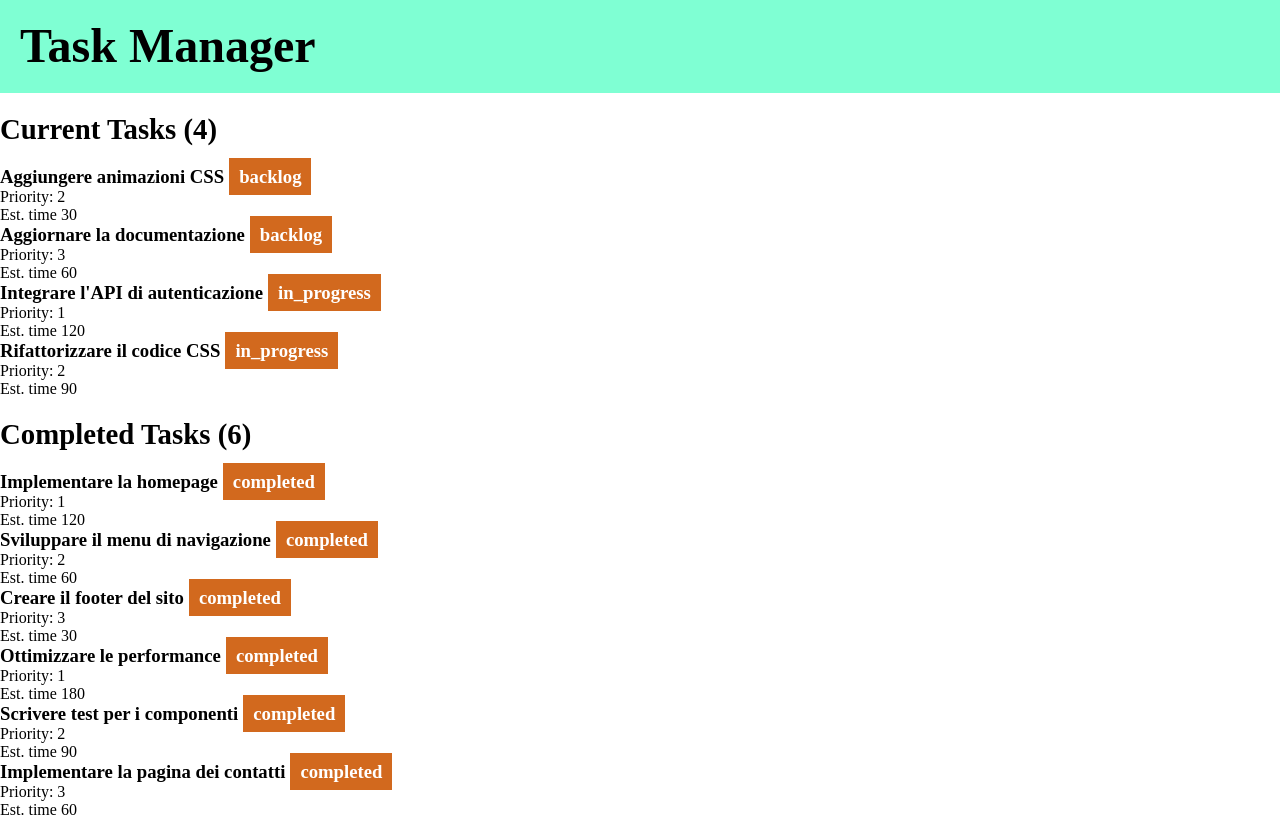
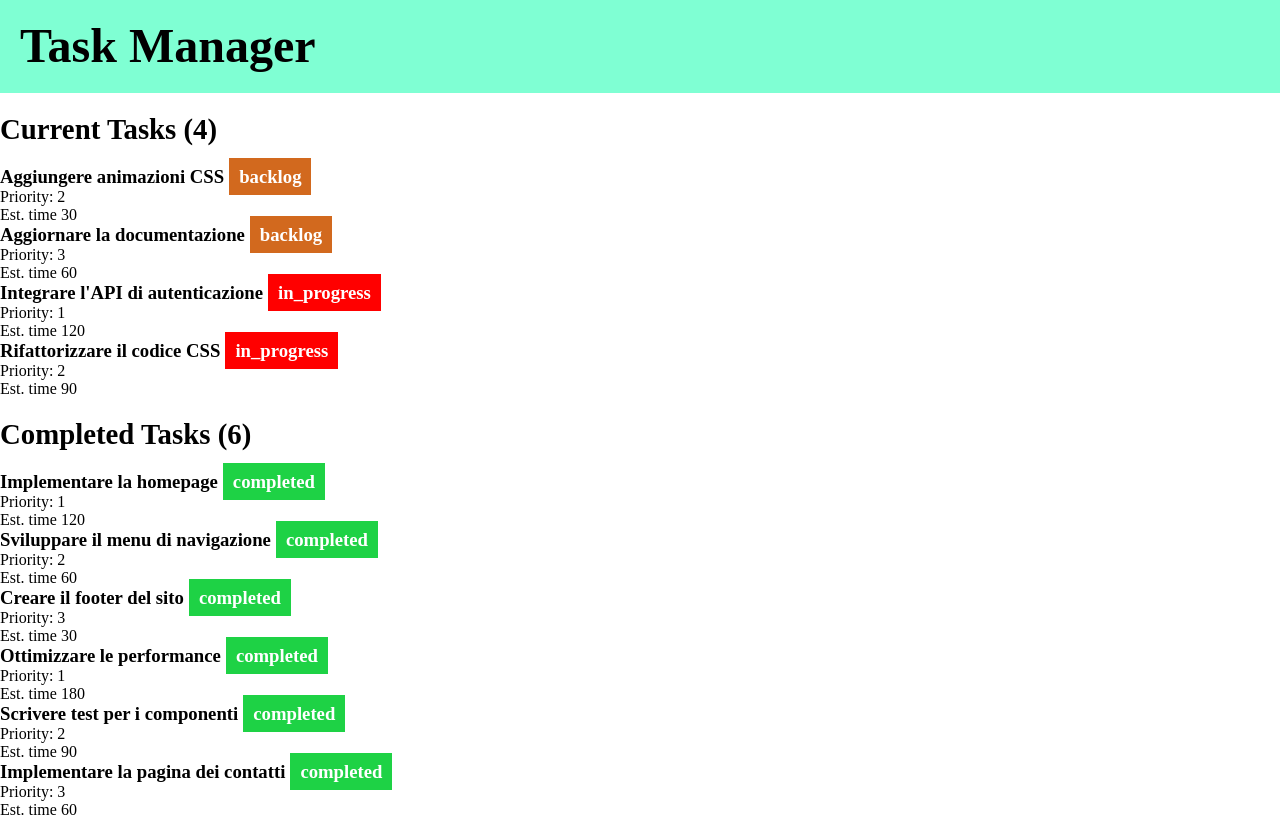
Before and after one commit to Danilo-Mosca/react-task-list, a React (Vite) app: page / in a window 1280 px wide. Built offline with nearby package versions, Linux system fonts and the light colour scheme.

Commit message:
added temporary bonus solution

```diff
--- a/src/App.jsx
+++ b/src/App.jsx
@@ -5,6 +5,9 @@ import HeaderComponent from "./components/HeaderComponent";
 import TasksCompleted from "./components/TasksCompleted";
 import TasksNotCompleted from "./components/TasksNotCompleted";
 // import "./App.css";
+
+/* Importo lo useState direttamente da react */
+import { useState } from "react";
 
 function App() {
   //parte logica
--- a/src/components/TasksCompleted.jsx
+++ b/src/components/TasksCompleted.jsx
@@ -7,7 +7,7 @@ function TasksCompleted() {
         return element.state.includes("completed".toLowerCase())
     }).map((element) => {
         return <li key={element.id}>
-            <h3>{element.title}<span className='state-description'>{element.state}</span></h3>
+            <h3>{element.title}<span className="state-completed">{element.state}</span></h3>
             <p>Priority: {element.priority}</p>
             <p>Est. time {element.estimatedTime}</p>
         </li>
--- a/src/components/TasksNotCompleted.jsx
+++ b/src/components/TasksNotCompleted.jsx
@@ -1,7 +1,18 @@
 //prima importo l'array tasks:
 import tasks from '../data/tasks';
+/* Importo lo useState direttamente da react */
+import { useState } from "react";
 
 function TasksNotCompleted() {
+    //configuro lo state iniziale
+    const [status, setState] = useState("state-inprogress");
+    // arrow function che andrà a settare lo state
+    const changeState = () => {
+        setState(mergedTasks.state === "in_progress" ? "state-inprogress" : "state-backlog");
+    }
+
+
+
     let tasksBacklog = [];
     let tasksInProgress = [];
 
@@ -9,7 +20,7 @@ function TasksNotCompleted() {
         return element.state.includes("backlog".toLowerCase())
     }).map((element) => {
         return <li key={element.id}>
-            <h3>{element.title}<span className='state-description'>{element.state}</span></h3>
+            <h3>{element.title}<span className={status}>{element.state}</span></h3>
             <p>Priority: {element.priority}</p>
             <p>Est. time {element.estimatedTime}</p>
         </li>
@@ -19,7 +30,7 @@ function TasksNotCompleted() {
         return element.state.includes("in_progress".toLowerCase())
     }).map((element) => {
         return <li key={element.id}>
-            <h3>{element.title}<span className='state-description'>{element.state}</span></h3>
+            <h3>{element.title}<span className="state-backlog">{element.state}</span></h3>
             <p>Priority: {element.priority}</p>
             <p>Est. time {element.estimatedTime}</p>
         </li>
--- a/src/index.css
+++ b/src/index.css
@@ -23,13 +23,29 @@ h2 {
   font-weight: 900;
 }
 
-
-.state-description {
+/* Classi per gli stati dinamici */
+.state-completed {
+  margin-left: 5px;
+  padding: 8px 10px;
+  background-color: #1ed245;
+  color: white;
+}
+.state-inprogress {
   margin-left: 5px;
   padding: 8px 10px;
   background-color: #D2691E;
   color: white;
 }
+
+.state-backlog {
+  margin-left: 5px;
+  padding: 8px 10px;
+  background-color: red;
+  color: white;
+}
+/* Fine classi per gli stati dinamici */
+
+
 
 /* body {
   margin: 0;
```
